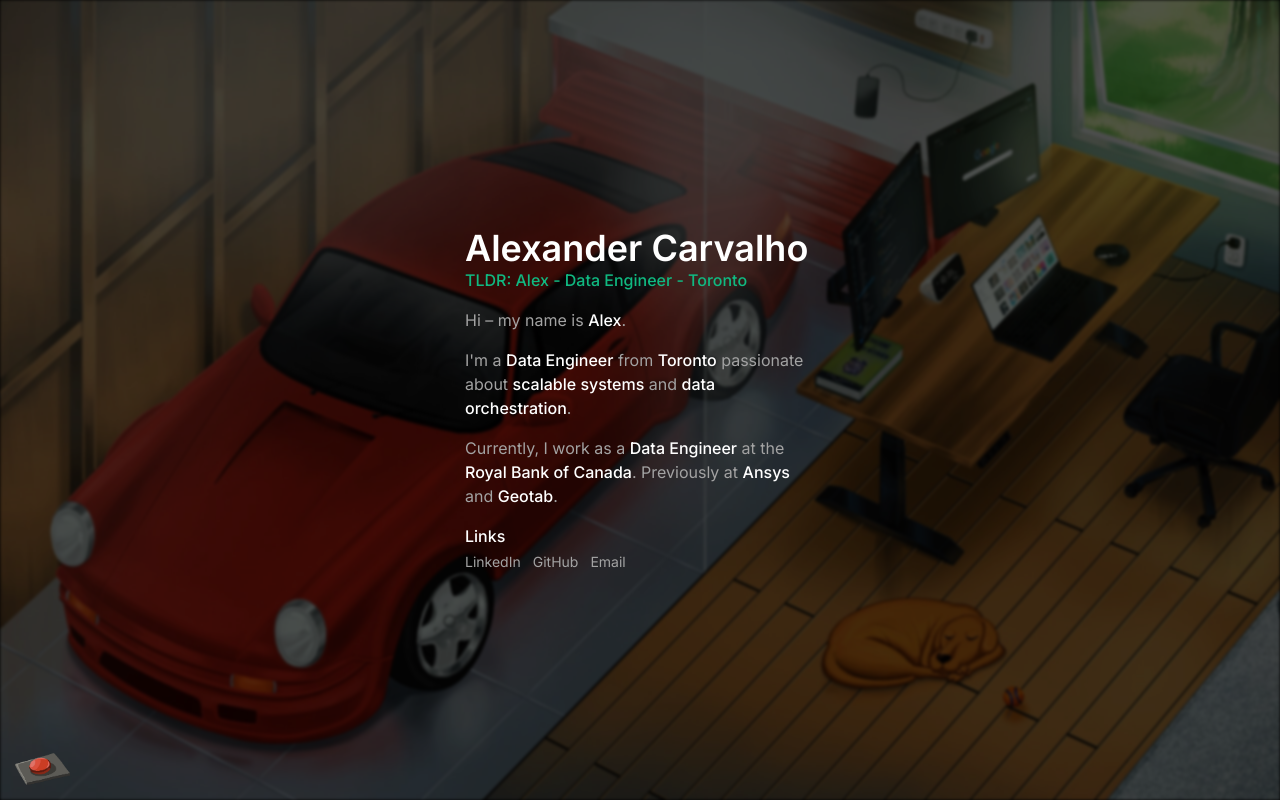
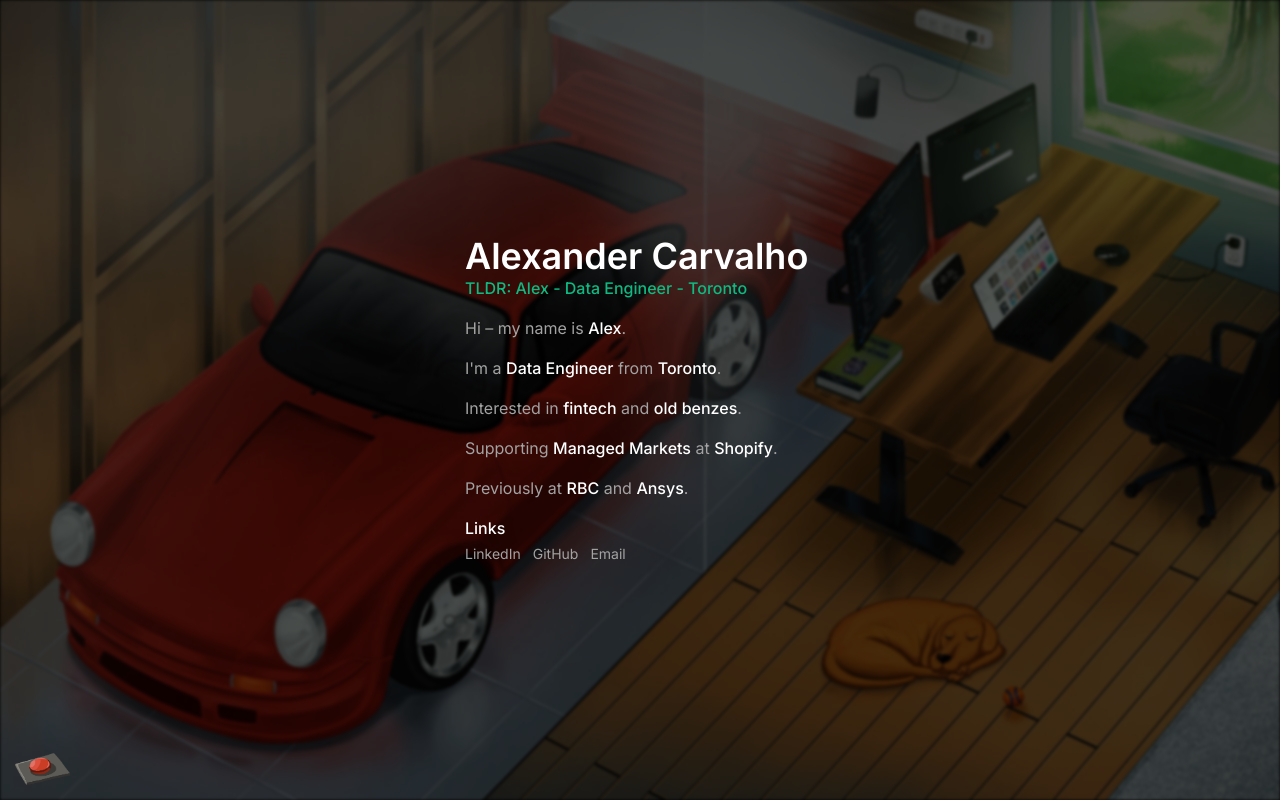
Before and after one commit to alvxck/alvxck, a Next.js app: page / in a window 1280 px wide. Built offline with nearby package versions, Linux system fonts and the light colour scheme.

Commit message:
feat: Shopify

```diff
--- a/app/page.tsx
+++ b/app/page.tsx
@@ -15,8 +15,10 @@ export default function Home() {
         </div>
         <div id="about" className="w-full space-y-4">
           <p className="text-md text-neutral-400">Hi – my name is <span className="font-medium text-white">Alex</span>.</p>
-          <p className="text-md text-neutral-400">I&apos;m a <span className="font-medium text-white">Data Engineer</span> from <span className="font-medium text-white">Toronto</span> passionate about <span className="font-medium text-white">scalable systems</span> and <span className="font-medium text-white">data orchestration</span>.</p>
-          <p className="text-md text-neutral-400">Currently, I work as a <span className="font-medium text-white">Data Engineer</span> at the <a href="https://www.rbcroyalbank.com/personal.html" target="blank" id="job" className="font-medium text-white">Royal Bank of Canada</a>. Previously at <a href="https://www.ansys.com/" target="blank" id="job" className="font-medium text-white">Ansys</a> and <a href="https://www.geotab.com/" target="blank" id="job" className="font-medium text-white">Geotab</a>.</p>
+          <p className="text-md text-neutral-400">I&apos;m a <span className="font-medium text-white">Data Engineer</span> from <span className="font-medium text-white">Toronto</span>.</p>
+          <p className="text-md text-neutral-400">Interested in  <span className="font-medium text-white">fintech</span> and <span className="font-medium text-white">old benzes</span>.</p>
+          <p className="text-md text-neutral-400">Supporting <span className="font-medium text-white">Managed Markets</span> at <a href="https://www.shopify.com/ca" target="blank" id="job" className="font-medium text-white">Shopify</a>.</p>
+          <p className="text-md text-neutral-400">Previously at <a href="https://www.rbcroyalbank.com/personal.html" target="blank" id="job" className="font-medium text-white">RBC</a> and <a href="https://www.ansys.com/" target="blank" id="job" className="font-medium text-white">Ansys</a>.</p>
         </div>
         <div id='links' className="w-full">
           <p className="text-md font-medium">Links</p>
```
Also changed, not shown: 1 other file (tests, documents, lock files or other folders).
